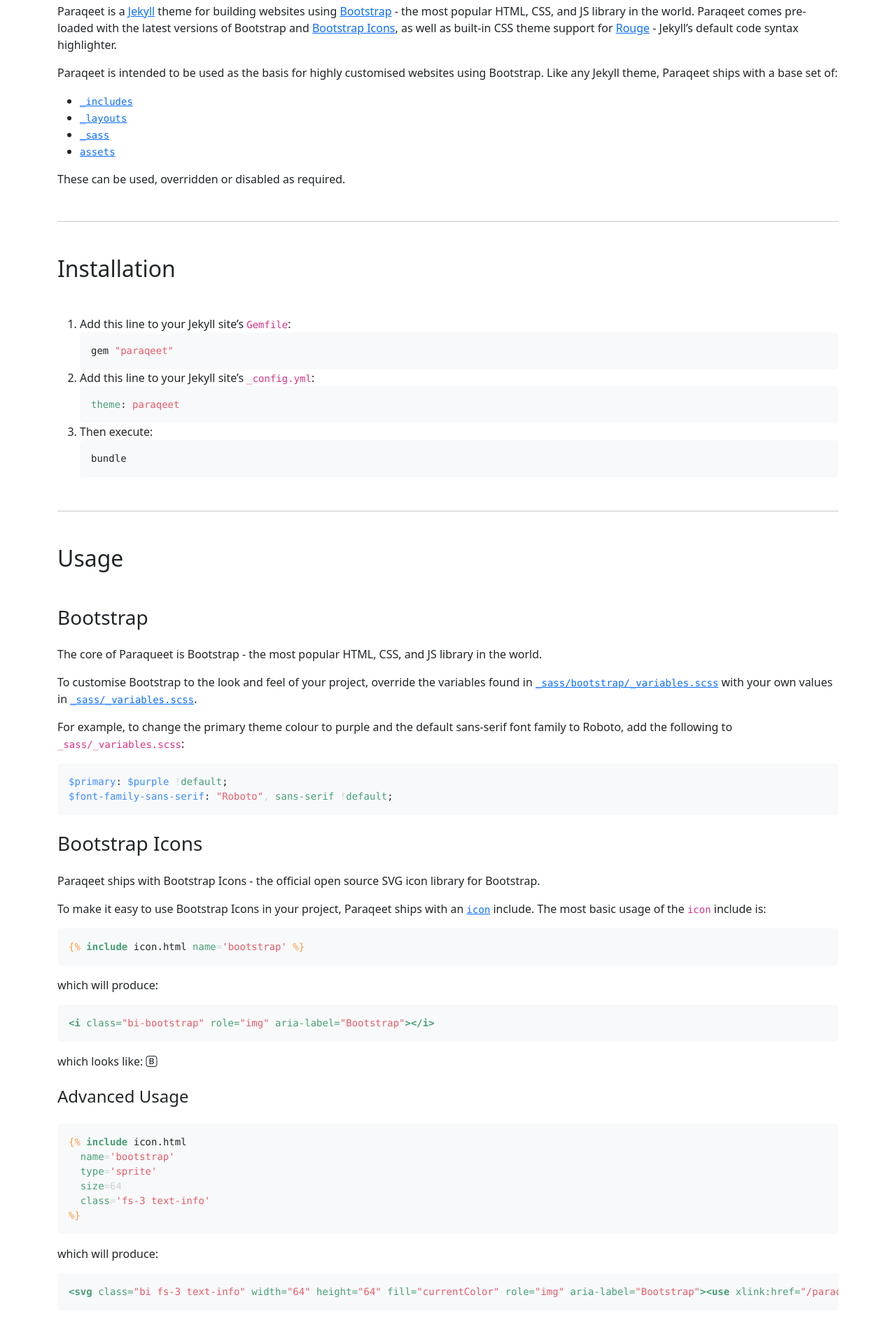
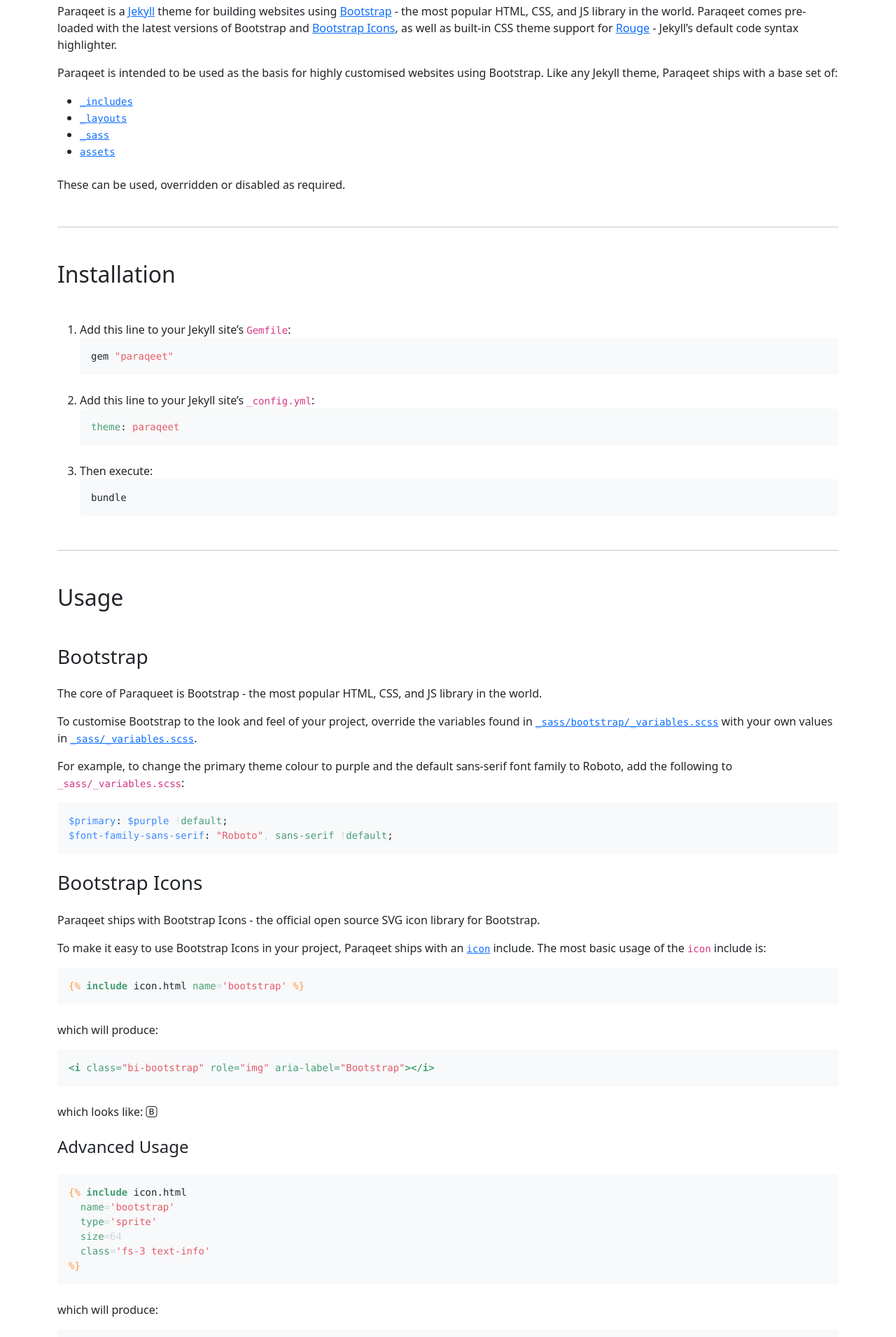
Before and after one commit to signified/paraqeet, a Jekyll site: the page built from index.md, in a window 1280 px wide. Shown: the part 352-2263 px from the top of the page at 70% size. Built offline with Jekyll 4.4.1, drawn with Linux system fonts in a browser that asks for light colours.

Commit message:
Update _prose.scss

```diff
--- a/_sass/_prose.scss
+++ b/_sass/_prose.scss
@@ -8,6 +8,10 @@
 
   // Blockquotes
   blockquote {
+    border-left: map-get($border-widths, 4) $border-style $border-color;
+    padding-left: $spacer;
+    font-style: italic;
+
     margin-bottom: $blockquote-margin-y;
     @include font-size($blockquote-font-size);
 
@@ -48,10 +52,17 @@
     @include img-fluid();
   }
 
+  pre:not(.highlight pre) {
+    background: $light;
+    margin-bottom: 0 0 map-get($spacers, 4) 0;
+    padding: $spacer;
+    color: $pre-color;
+  }
+
   // Tables
-  table {
+  table:not(.highlight table) {
     width: 100%;
-    margin-bottom: $spacer;
+    margin-bottom: map-get($spacers, 4);
     color: var(--#{$prefix}table-color);
     vertical-align: $table-cell-vertical-align;
     border-color: var(--#{$prefix}table-border-color);
@@ -72,4 +83,23 @@
     }
   }
 
+  // Blocks
+  .highlight,
+  address,
+  dl,
+  form,
+  h1,
+  h2,
+  h3,
+  h4,
+  h5,
+  ol:not(li ol),
+  ul:not(li ul) {
+    margin-bottom: map-get($spacers, 4);
+  }
+
+  hr {
+    margin: map-get($spacers, 5) 0;
+  }
+
 }
```
